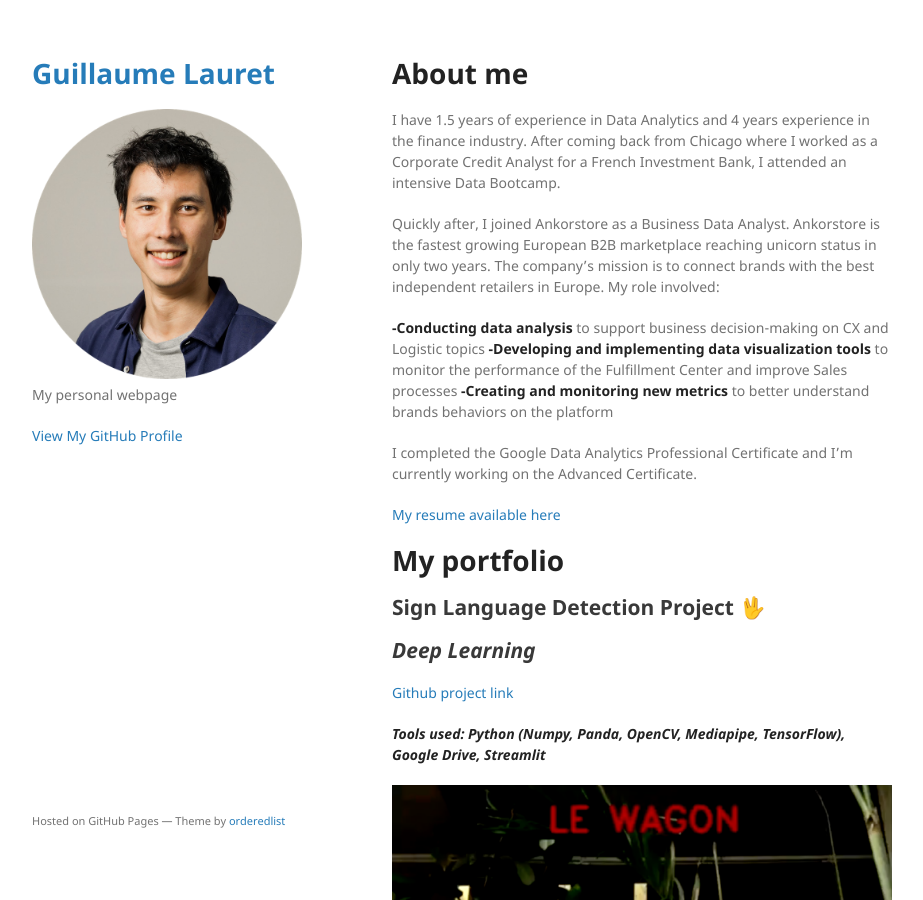
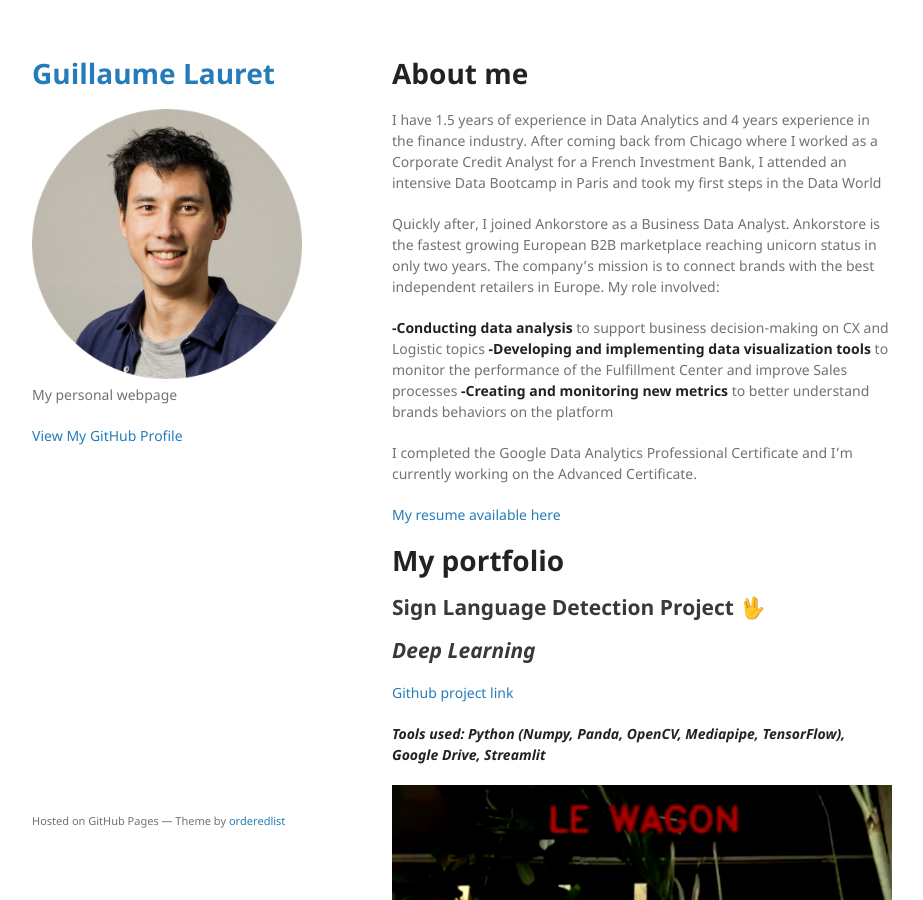
Before and after one commit to glauret/glauret.github.io, a Jekyll site: the page built from index.md, in a window 1280 px wide and 900 px high. Shown: the whole window, without its empty margins (178-1101 px from the left). Built offline with Jekyll 4.4.1, drawn with Linux system fonts in a browser that asks for light colours; our own code applies the rules of GitHub Pages for plain Markdown files.

Commit message:
Update index.md

```diff
--- a/index.md
+++ b/index.md
@@ -4,7 +4,7 @@ layout: default
 
 # About me
 
-I have 1.5 years of experience in Data Analytics and 4 years experience in the finance industry. After coming back from Chicago where I worked as a Corporate Credit Analyst for a French Investment Bank, I attended an intensive Data Bootcamp.
+I have 1.5 years of experience in Data Analytics and 4 years experience in the finance industry. After coming back from Chicago where I worked as a Corporate Credit Analyst for a French Investment Bank, I attended an intensive Data Bootcamp in Paris and took my first steps in the Data World
 
 Quickly after, I joined  Ankorstore as a Business Data Analyst. Ankorstore is the fastest growing European B2B marketplace reaching unicorn status in only two years. The company's mission is to connect brands with the best independent retailers in Europe.
 My role involved:
```
